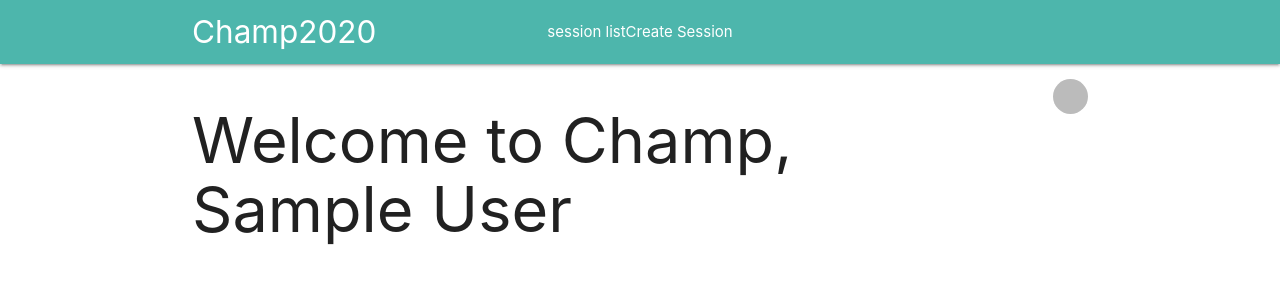
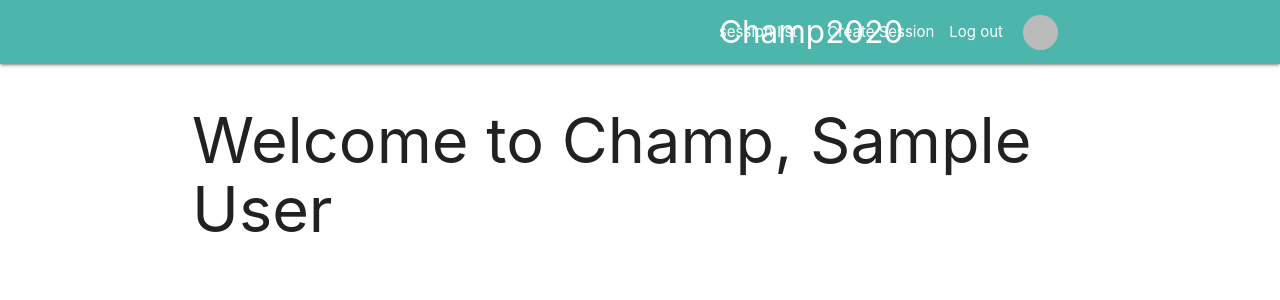
Before and after one commit to Birkis/champ2020, a Vue app in the folder champ2020/: page /viewProfile/1 in a window 1280 px wide. Shown: the top 300 px of the page. Built offline with nearby package versions, Linux system fonts and the light colour scheme; no server answers; the database is empty; sample sign-in values are in the browser's storage.

Commit message:
Fikset login med epost

```diff
--- a/champ2020/src/components/auth/Signup.vue
+++ b/champ2020/src/components/auth/Signup.vue
@@ -47,6 +47,7 @@ export default {
             name:null,
             feedback:null,
             user_id:null,
+            profilePic:'http://someurl.com/picture.jpg'
         }
     },
     methods:{
@@ -58,9 +59,15 @@ export default {
                 //     remove: /[*+~.()'"!:@]/g
                 // })
                 let ref = db.collection('users').get()
-                firebase.auth().createUserWithEmailAndPassword(this.email, this.password).then(
-                    this.$router.push({name:'Home'})
-                )
+                firebase.auth().createUserWithEmailAndPassword(this.email, this.password).then(res =>{
+                    db.collection('users').doc(res.user.uid).set({
+                        name:this.name,
+                        profilePic:this.profilePic,
+                        user_id:res.user.uid,
+                        email:this.email
+                    })
+                })
+
 
                     }
                 }
--- a/champ2020/src/components/layout/Navbar.vue
+++ b/champ2020/src/components/layout/Navbar.vue
@@ -3,20 +3,13 @@
     <nav class="teal lighten-2">
         <div class="container">
 
-            <div class="left">
-                <router-link :to="{ name: 'Home' }"><a href="" class="brand-logo left">Champ2020</a></router-link>
+            <div>
+                <ul class="right">
 
-            </div>
-            <div class="center">
-                <router-link :to="{ name: 'SessionList'}">session list</router-link>
-                <router-link :to="{ name: 'CreateSession'}" >Create Session</router-link>
+                <li><router-link :to="{ name: 'Home' }"><a href="" class="brand-logo left">Champ2020</a></router-link></li>
+                <li><router-link :to="{ name: 'SessionList'}">session list</router-link></li>
+                <li><router-link :to="{ name: 'CreateSession'}" >Create Session</router-link></li>
 
-
-            </div>
-
-
-
-            <ul class="right">
                 <li v-if="!user" ><router-link :to="{ name:'Signup'}">Signup</router-link></li>
                 <li v-if="!user"><router-link :to="{ name: 'Login' }">Login</router-link></li>
                 <li v-if="user" @click.prevent="logout" >Log out</li>
@@ -24,6 +17,8 @@
 
             </ul>
         </div>
+        </div>
+
     </nav>
 
 
```
Also changed, not shown: champ2020/src/assets/default_profile_img.jpeg (added).
